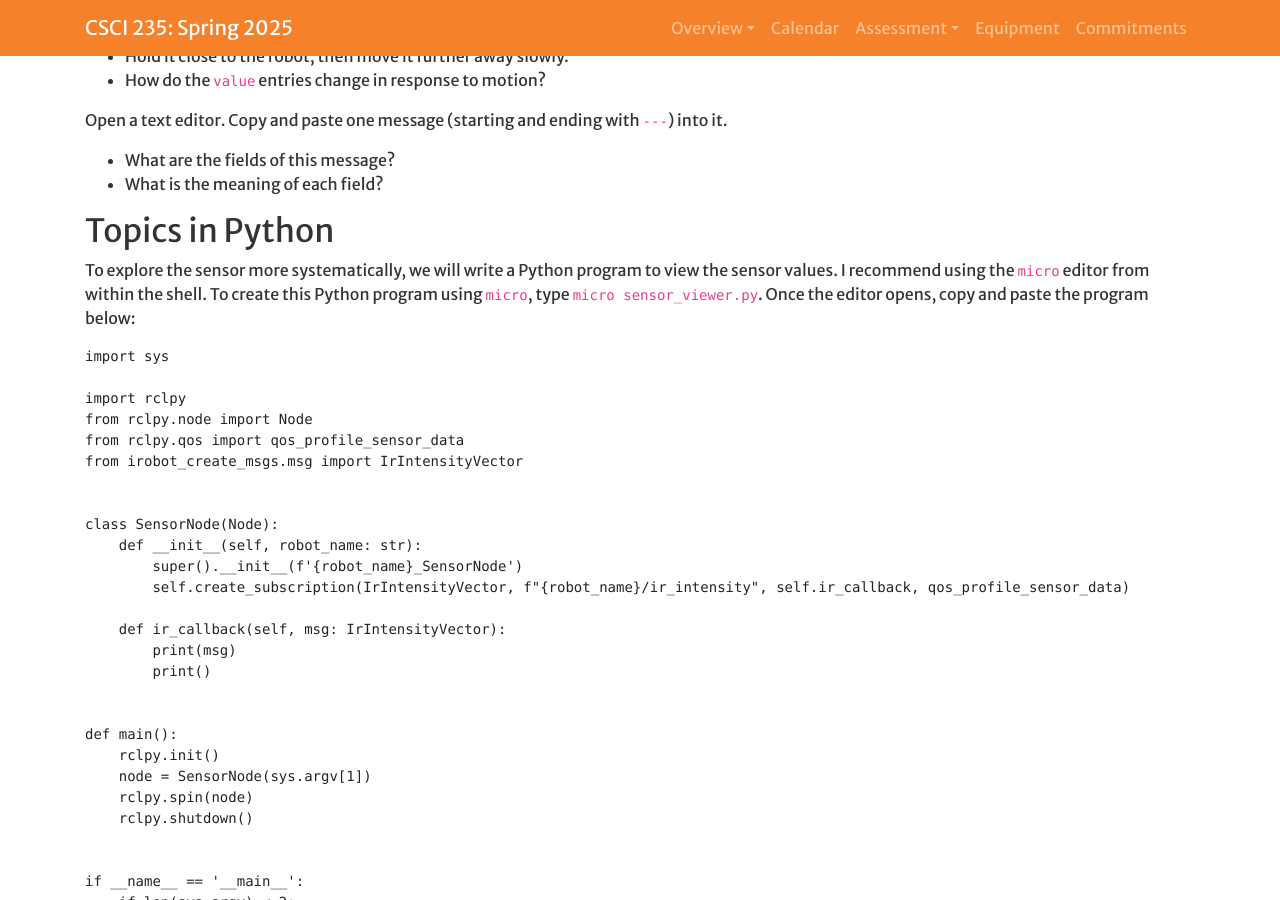
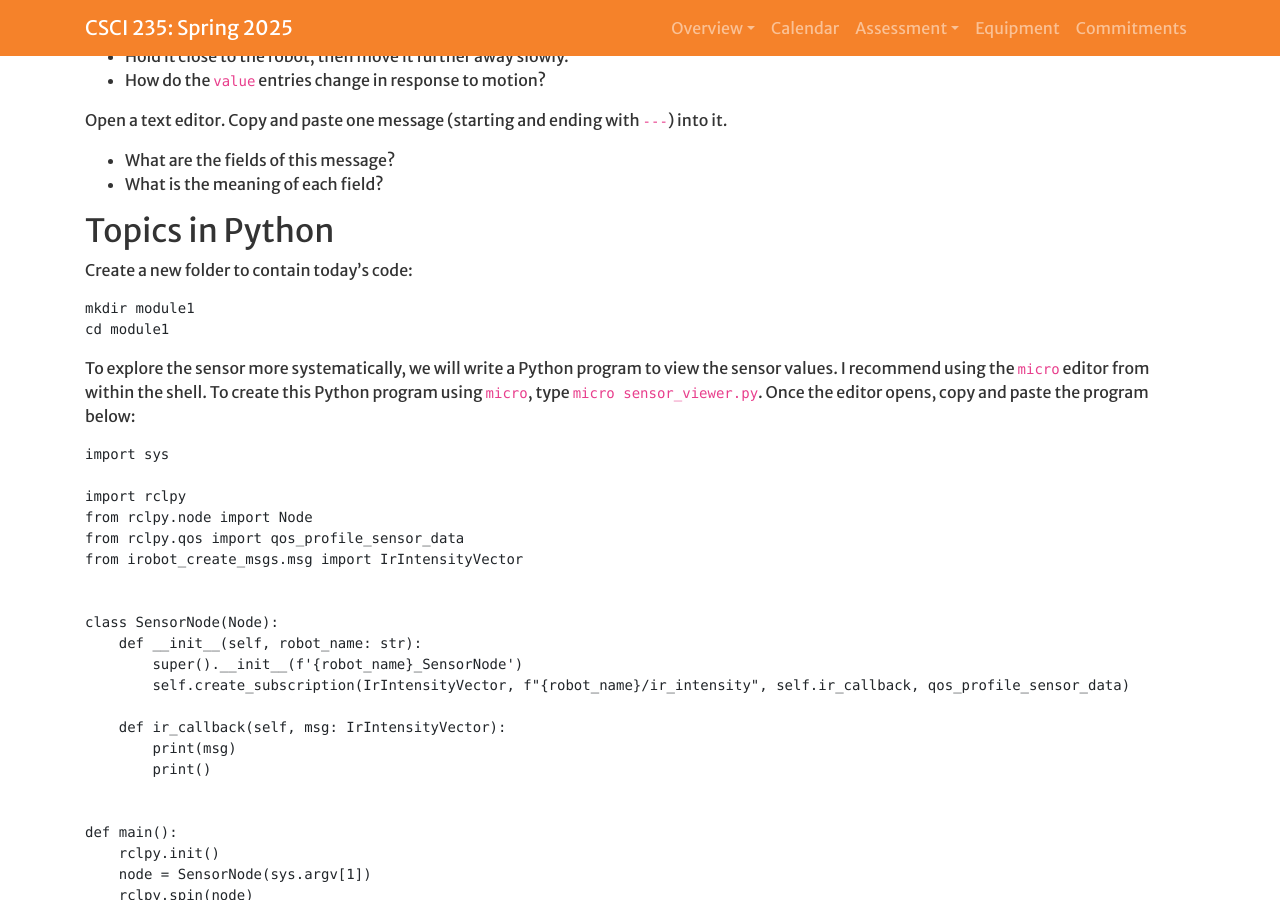
Before and after one commit to Hendrix-CS/csci235, a Jekyll site: the page built from modules/nodes.md, in a window 1280 px wide and 900 px high, scrolled down 681 px. Built offline with Jekyll 4.4.1, drawn with Linux system fonts in a browser that asks for light colours; a script that is not in the unit is left out; our own code applies the rules of GitHub Pages for plain Markdown files.

Commit message:
Added mkdir/cd instructions

````diff
--- a/modules/nodes.md
+++ b/modules/nodes.md
@@ -42,6 +42,12 @@ Open a text editor. Copy and paste one message (starting and ending with `---`)
 * What is the meaning of each field?
 
 ## Topics in Python
+
+Create a new folder to contain today's code:
+```
+mkdir module1
+cd module1
+```
 
 <!-- Exploration: Topics in Python -->
 To explore the sensor more systematically, we will write a Python program
````
